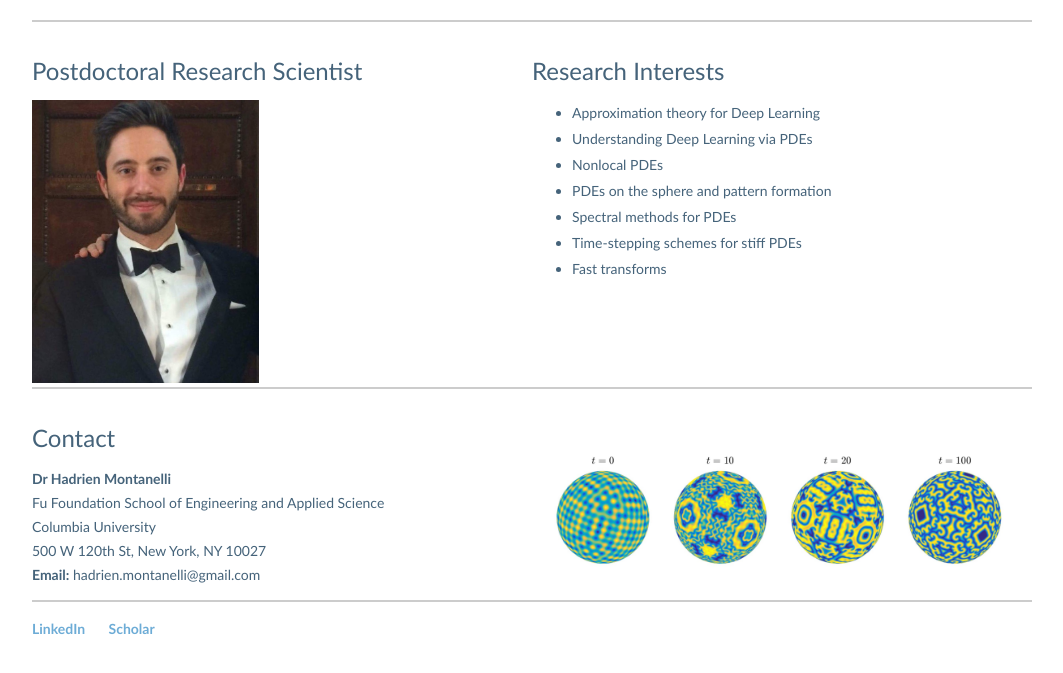
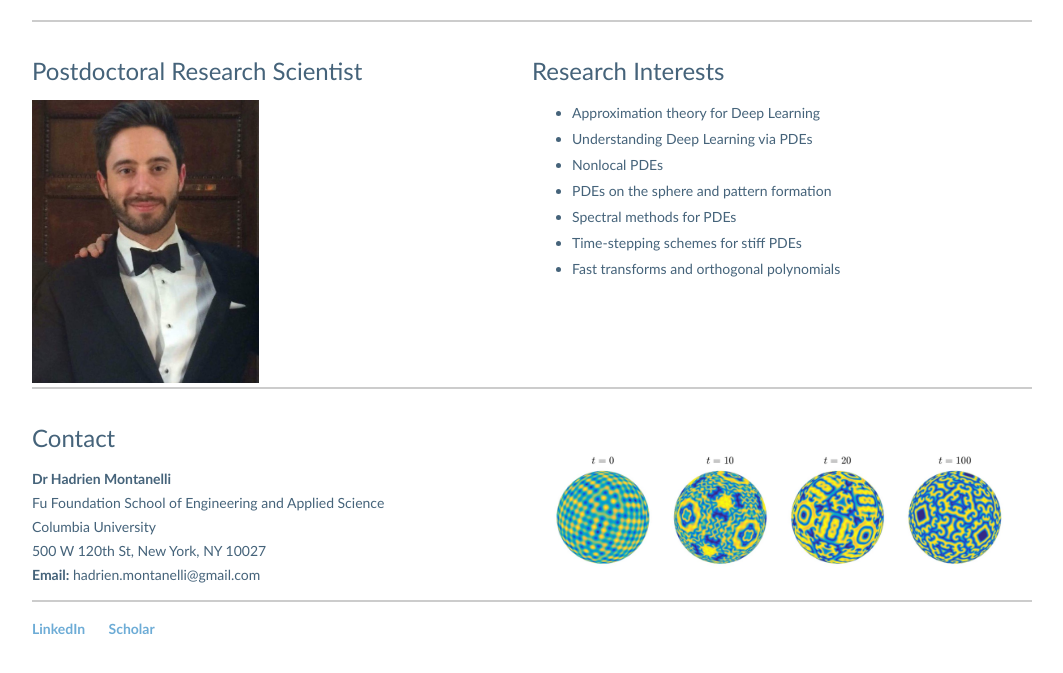
Before and after one commit to Hadrien-Montanelli/Hadrien-Montanelli.github.io, a Jekyll site: the page built from index.html, in a window 1280 px wide, cut to the strip 159-832 px from the top of the page. Shown: the whole strip, without its empty margins (108-1171 px from the left). Built offline with Jekyll 4.4.1, drawn with Linux system fonts in a browser that asks for light colours.

Commit message:
Update index.html

```diff
--- a/index.html
+++ b/index.html
@@ -26,7 +26,7 @@ title: Hadrien Montanelli
 				<li>PDEs on the sphere and pattern formation</li>
 				<li>Spectral methods for PDEs</li>
 				<li>Time-stepping schemes for stiff PDEs</li>
-				<li>Fast transforms</li>
+				<li>Fast transforms and orthogonal polynomials</li>
 			</ul>
 		</div>
 	</div>
```
